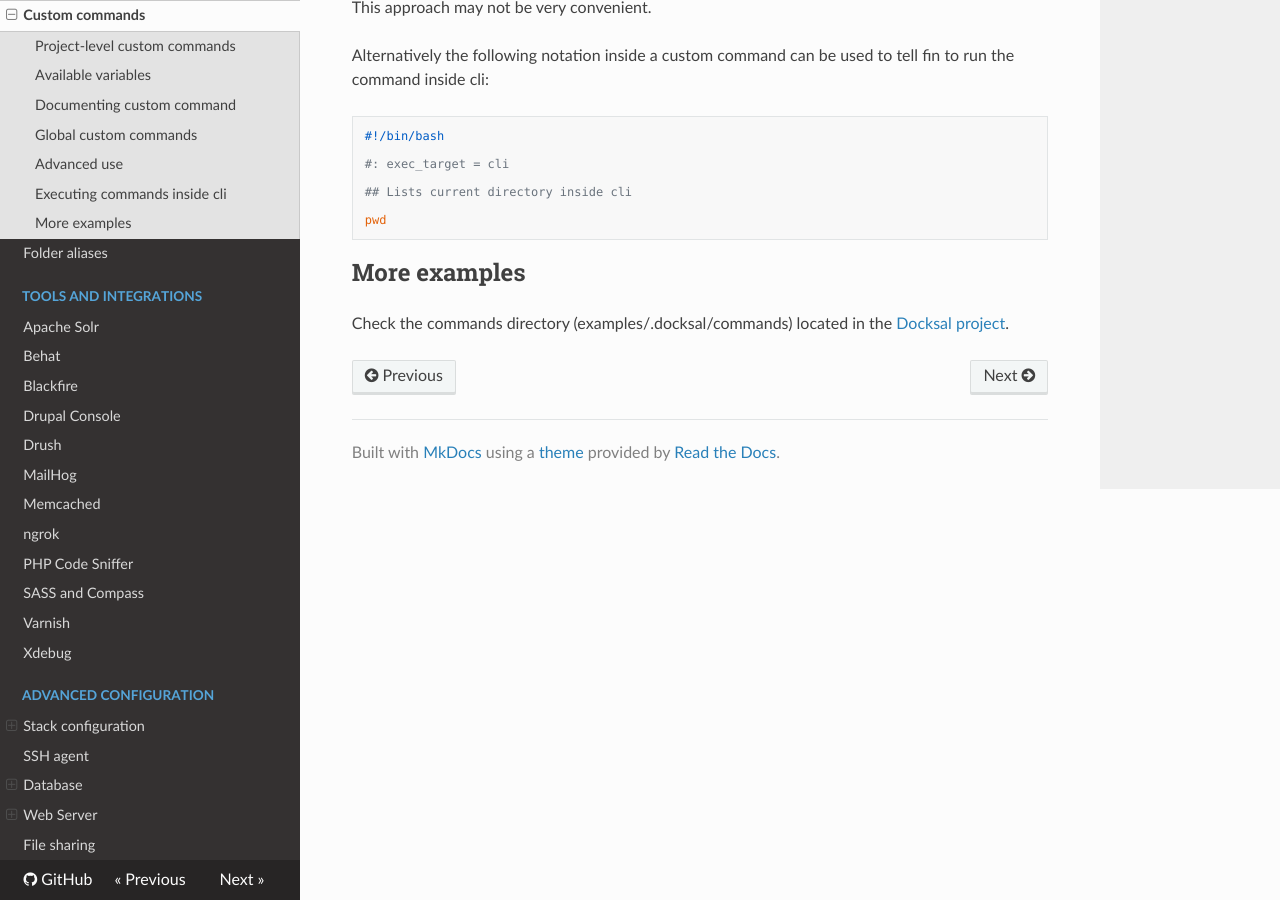
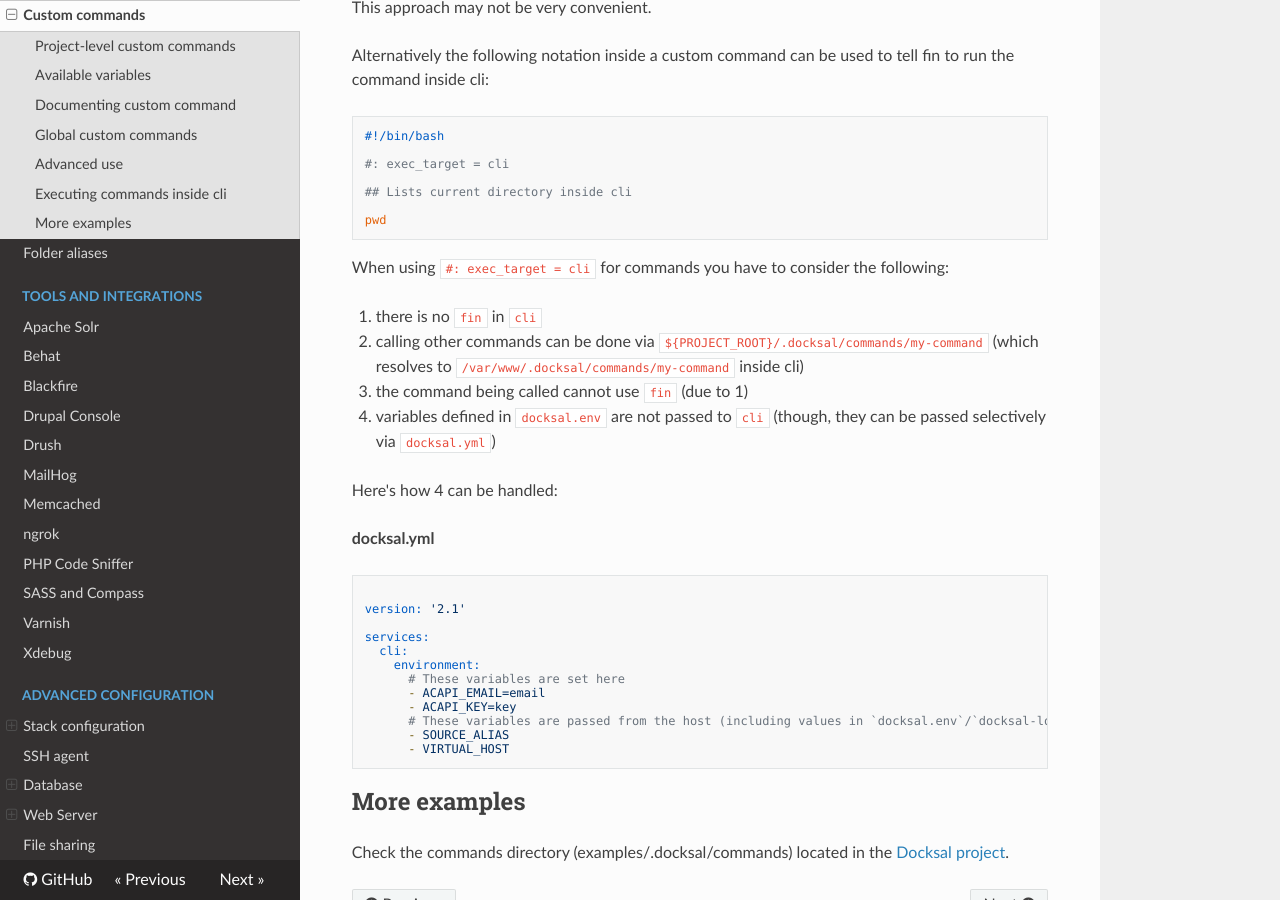
Before and after one commit to docksal/docksal, an MkDocs documentation site: the page built from docs/fin/custom-commands.md, in a window 1280 px wide and 900 px high, scrolled down 2267 px. Built offline with MkDocs 1.6.1, drawn with Linux system fonts in a browser that asks for light colours; nearby versions of some CDN libraries; old or Windows-style settings are respelled for this version of MkDocs.

Commit message:
Added recommendations for running custom commands in cli
Closes #322. [ci skip]

````diff
--- a/docs/fin/custom-commands.md
+++ b/docs/fin/custom-commands.md
@@ -116,6 +116,32 @@ Alternatively the following notation inside a custom command can be used to tell
 pwd
 ```
 
+When using `#: exec_target = cli` for commands you have to consider the following:
+
+1. there is no `fin` in `cli`
+2. calling other commands can be done via `${PROJECT_ROOT}/.docksal/commands/my-command` (which resolves to `/var/www/.docksal/commands/my-command` inside cli)
+3. the command being called cannot use `fin` (due to 1)
+4. variables defined in `docksal.env` are not passed to `cli` (though, they can be passed selectively via `docksal.yml`)
+
+Here's how 4 can be handled:
+
+**docksal.yml**
+
+```yaml
+
+version: '2.1'
+
+services:
+  cli:
+    environment:
+      # These variables are set here
+      - ACAPI_EMAIL=email
+      - ACAPI_KEY=key
+      # These variables are passed from the host (including values in `docksal.env`/`docksal-local.env`)
+      - SOURCE_ALIAS
+      - VIRTUAL_HOST
+```
+
 ## More examples
 
 Check the commands directory (examples/.docksal/commands) located in the [Docksal project](https://github.com/docksal/docksal).
````
